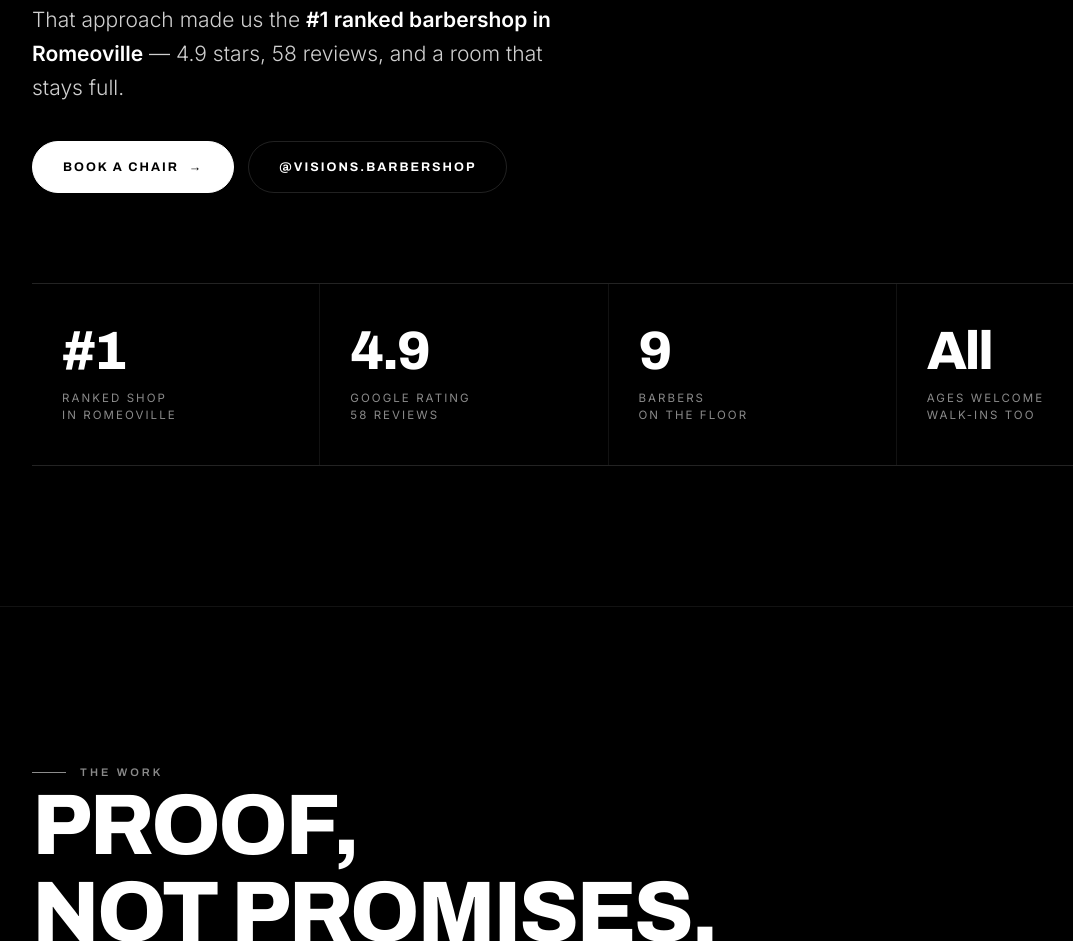
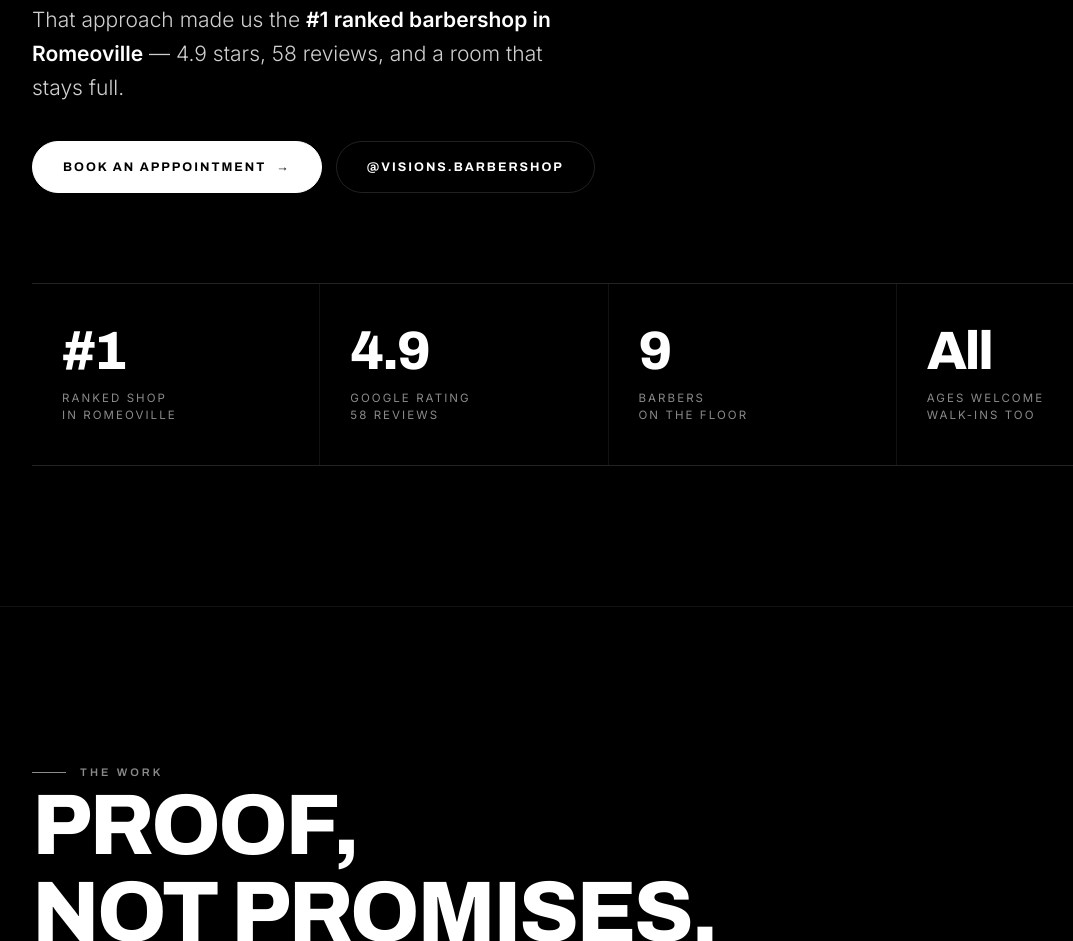
Before and after one commit to NolanSnyder10/VisionsBarbershop, a plain HTML site: page index.html in a window 1280 px wide. Shown: the part 1778-2719 px from the top of the page, without its empty margins (32-1105 px from the left). Drawn offline with Linux system fonts and the light colour scheme.

Commit message:
update button text

```diff
--- a/index.html
+++ b/index.html
@@ -150,7 +150,7 @@
           in Romeoville</strong> &mdash; 4.9 stars, 58 reviews, and a room that stays full.
         </p>
         <div style="margin-top:36px;display:flex;gap:14px;flex-wrap:wrap">
-          <a class="btn btn--solid" href="#book">Book A Chair <span class="arrow">&rarr;</span></a>
+          <a class="btn btn--solid" href="#book">Book an Apppointment<span class="arrow">&rarr;</span></a>
           <a class="btn btn--ghost" data-link="INSTAGRAM_URL" href="https://www.instagram.com/visions.barbershop/">@visions.barbershop</a>
         </div>
       </div>
```
Also changed, not shown: terms.html (+1 -1 lines).
